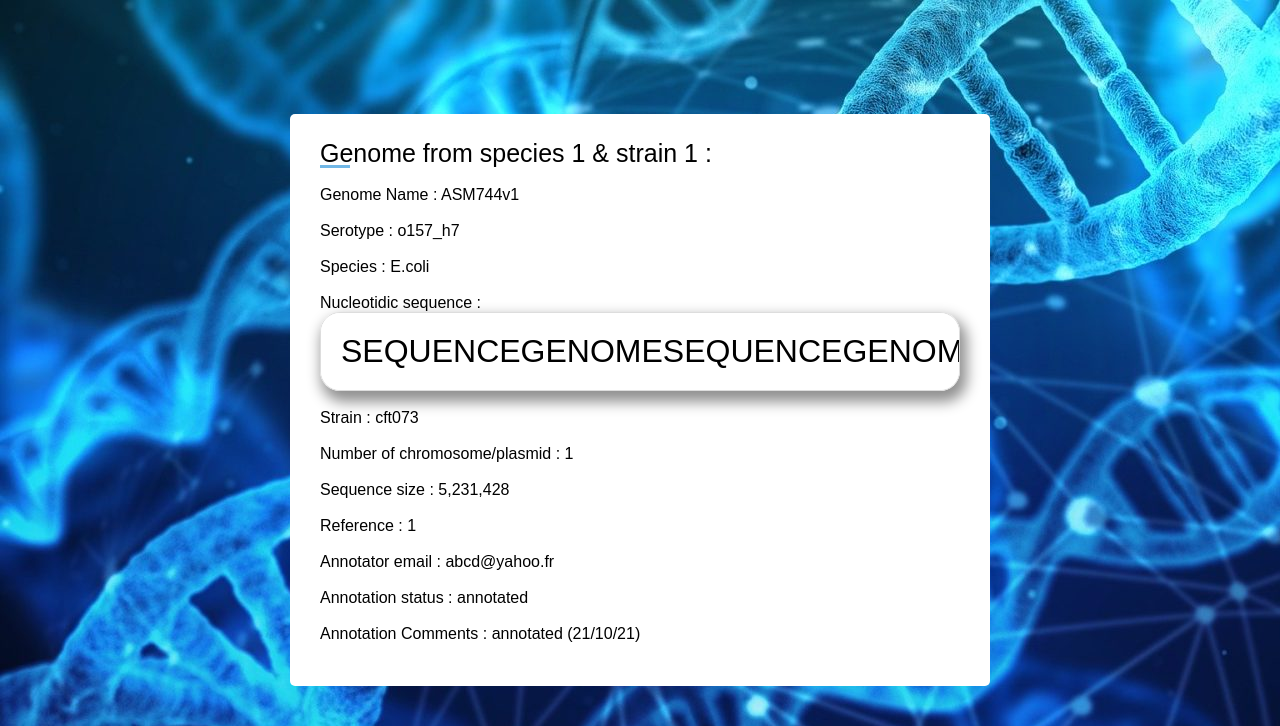
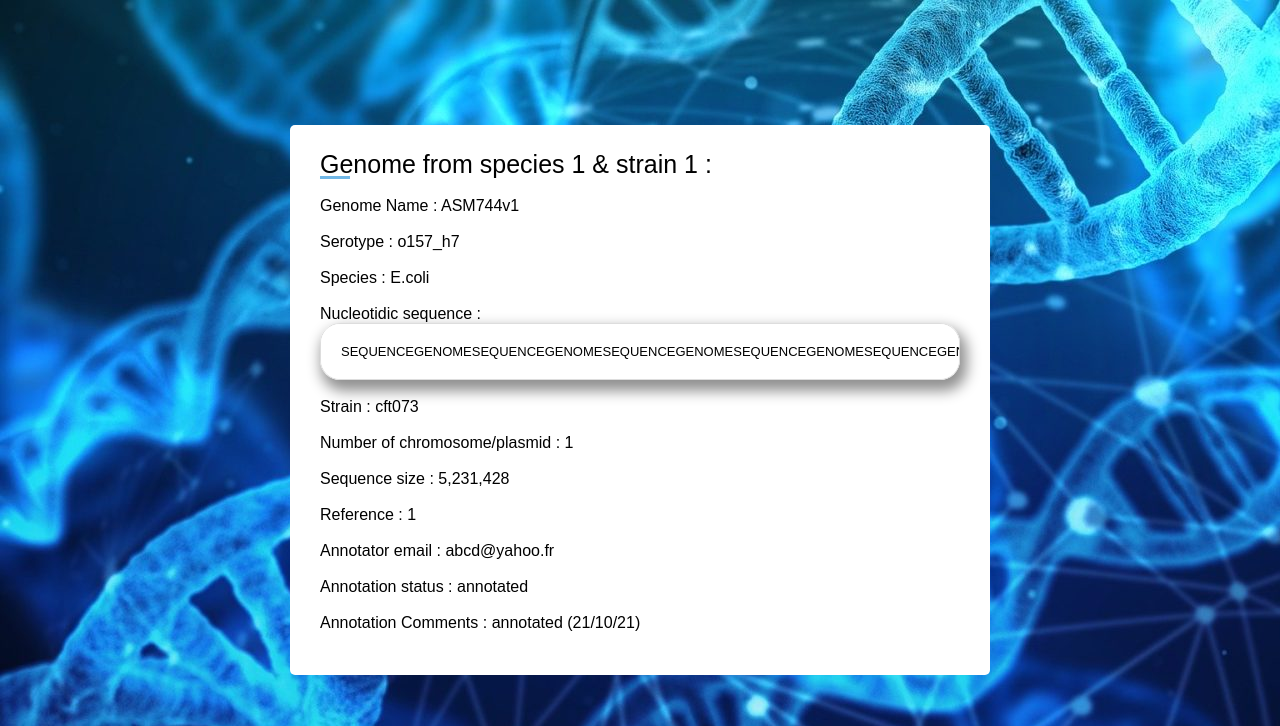
Before and after one commit to Ilhem36/Web-Project-AM2IB, a PHP site: page /genome.html in a window 1280 px wide. Shown: the top 726 px of the page. Run offline with PHP 8.4, Linux system fonts and the light colour scheme.

Commit message:
Update signin.css

```diff
--- a/maquettehtmlcss/signin.css
+++ b/maquettehtmlcss/signin.css
@@ -161,7 +161,7 @@ form .category label{
 /* Page Genome  */
 
 .chain-container{
-    font-size: xx-large;
+    font-size: small;
     white-space: nowrap;
 }
 .card-container{
```
